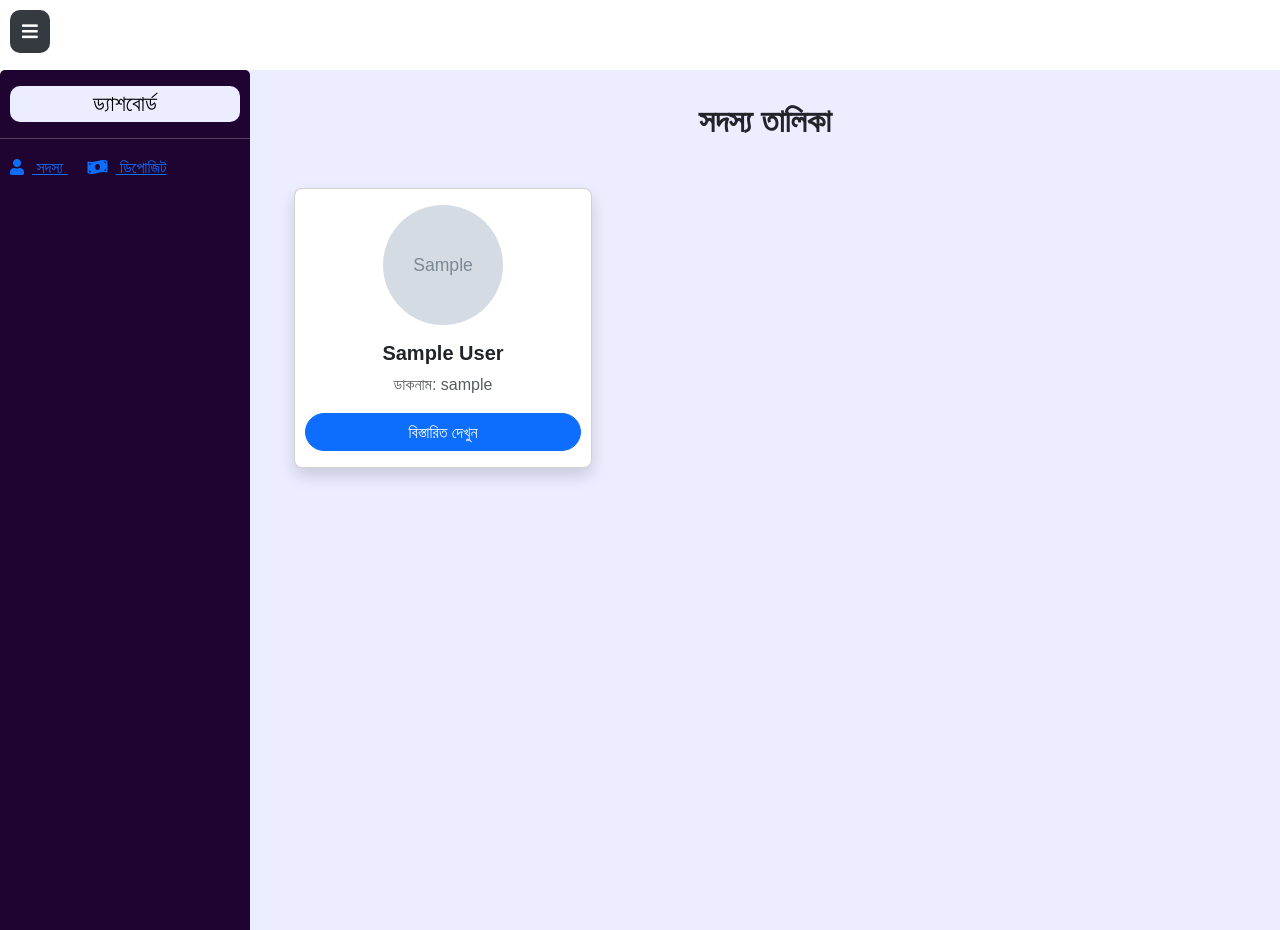
After one commit to mdmahedihassanshuvo/meal-calculation, a Django app: page /content/member-list/ in a window 1280 px wide. The commit adds this page. Run offline with Django 4.2, Linux system fonts and the light colour scheme; tables that the repository leaves empty hold one stand-in row (values such as "Sample post"); grey boxes marked "Sample" are stand-in pictures; some libraries are stand-ins or nearby versions; some web fonts are replaced.

Commit message:
member list page add

```diff
--- /dev/null
+++ b/content/templates/content/member_list.html
@@ -0,0 +1,37 @@
+{% extends 'base.html' %}
+
+{% block title %}MC | সদস্য তালিকা{% endblock %}
+
+{% block content %}
+<h2 class="text-center mb-5 fw-bold kalpurush">সদস্য তালিকা</h2>
+
+<div class="container">
+    <div class="row g-4">
+        {% for member in objects %}
+        <div class="col-md-4">
+            <div class="card shadow rounded-3 text-center">
+                {% if member.image %}
+                    <img src="{{ member.image.url }}" class="card-img-top rounded-circle mx-auto mt-3" style="width: 120px; height: 120px; object-fit: cover;">
+                {% else %}
+                    <img src="../../../static/images/avatar.jpeg" class="card-img-top rounded-circle mx-auto mt-3" style="width: 120px; height: 120px; object-fit: cover;">
+                {% endif %}
+                <div class="card-body">
+                    <h5 class="card-title fw-bold kalpurush">{{ member.name }}</h5>
+                    {% if member.nickname %}
+                        <p class="card-text text-muted kalpurush">ডাকনাম: {{ member.nickname }}</p>
+                    {% else %}
+                        <p class="card-text text-muted">ডাকনাম নেই</p>
+                    {% endif %}
+                </div>
+                <a href="#" class="link btn btn-primary rounded-pill px-4 mb-3">
+                    বিস্তারিত দেখুন
+                </a>
+            </div>
+        </div>
+        {% empty %}
+        <p class="text-center">কোনো সদস্য পাওয়া যায়নি।</p>
+        {% endfor %}
+    </div>
+</div>
+
+{% endblock %}
--- a/content/urls.py
+++ b/content/urls.py
@@ -1,5 +1,9 @@
 from django.urls import path
-from content.views import MemberTemplateView
+from content.views import (
+    MemberTemplateView, MemberListView
+)
+
+app_name = 'content'
 
 urlpatterns = [
     path(
@@ -7,4 +11,9 @@ urlpatterns = [
         MemberTemplateView.as_view(),
         name='member'
     ),
+    path(
+        'member-list/',
+        MemberListView.as_view(),
+        name='member_list'
+    ),
 ]
--- a/content/views/__init__.py
+++ b/content/views/__init__.py
@@ -1,6 +1,7 @@
-from .member import MemberTemplateView
+from .member import MemberTemplateView, MemberListView
 
 
 __all__ = [
-    MemberTemplateView
+    MemberTemplateView,
+    MemberListView,
 ]
--- a/content/views/member.py
+++ b/content/views/member.py
@@ -1,6 +1,20 @@
 # DJANGO IMPORTS
-from django.views.generic import TemplateView
+from django.views.generic import TemplateView, ListView
+
+# LOCAL IMPORTS
+from member.models import Member
 
 
 class MemberTemplateView(TemplateView):
     template_name = 'content/member.html'
+
+
+class MemberListView(ListView):
+    model = Member
+    template_name = 'content/member_list.html'
+
+    def get_context_data(self, **kwargs):
+        context = super().get_context_data(**kwargs)
+        queryset = Member.objects.all()
+        context['objects'] = queryset
+        return context
--- a/first_setup/local_settings.py
+++ b/first_setup/local_settings.py
@@ -1,6 +1,10 @@
 # local_settings.py
 
-ALLOWED_HOSTS = ['127.0.0.1', 'localhost']
+ALLOWED_HOSTS = [
+    '127.0.0.1',
+    '192.168.0.107',
+    'localhost'
+]
 
 DEBUG = True  # for local development
 
--- a/first_setup/settings.py
+++ b/first_setup/settings.py
@@ -124,10 +124,13 @@ USE_TZ = True
 # Static files (CSS, JavaScript, Images)
 # https://docs.djangoproject.com/en/4.2/howto/static-files/
 
-STATIC_URL = 'static/'
+STATIC_URL = '/static/'
 STATICFILES_DIRS = [
     os.path.join(BASE_DIR, 'static'),
 ]
+STATIC_ROOT = os.path.join(BASE_DIR, 'staticfiles')
+
+# Directory for collecting static files when running `collectstatic`
 STATIC_ROOT = os.path.join(BASE_DIR, 'staticfiles')
 
 # Default primary key field type
--- a/member/models/member.py
+++ b/member/models/member.py
@@ -21,6 +21,12 @@ class Member(CommonModel):
     nickname = models.CharField(
         _('Nick Name'),
         max_length=100,
+        null=True,
+        blank=True
+    )
+    image = models.ImageField(
+        _('Image'),
+        upload_to='member_images/',
         null=True,
         blank=True
     )
--- a/templates/snippet/sidebar.html
+++ b/templates/snippet/sidebar.html
@@ -1,12 +1,14 @@
 <style>
     @import url('https://fonts.maateen.me/kalpurush/font.css');
     .dashboard a {
-        font-size: 28px;
+        font-size: 22px;
         text-decoration: none;
         background-color: #ecedff;
         color: black;
         margin: 0px 10px;
         border-radius: 10px;
+        display: block;
+        padding: 5px 0px;
     }
 
     .link {
@@ -26,7 +28,7 @@
     <a class="kalpurush" href="/">ড্যাশবোর্ড</a>
 </h4>
 <hr>
-<a class="link kalpurush" href="{% url 'member' %}">
+<a class="link kalpurush" href="{% url 'content:member' %}">
     <i class="fas fa-user me-2"></i> সদস্য
 </a>
 <a class="link kalpurush" href="#">
```
Also changed, not shown: content/templates/content/member.html (+3 -24 lines), requirements.txt (+13 -0 lines).
